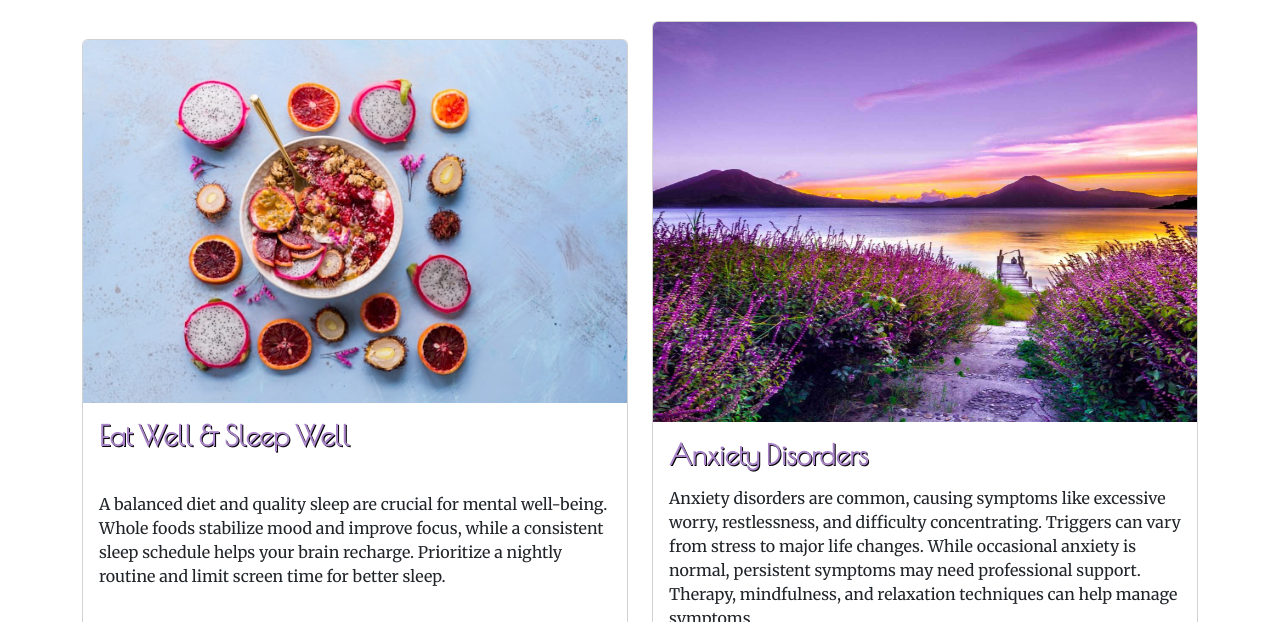
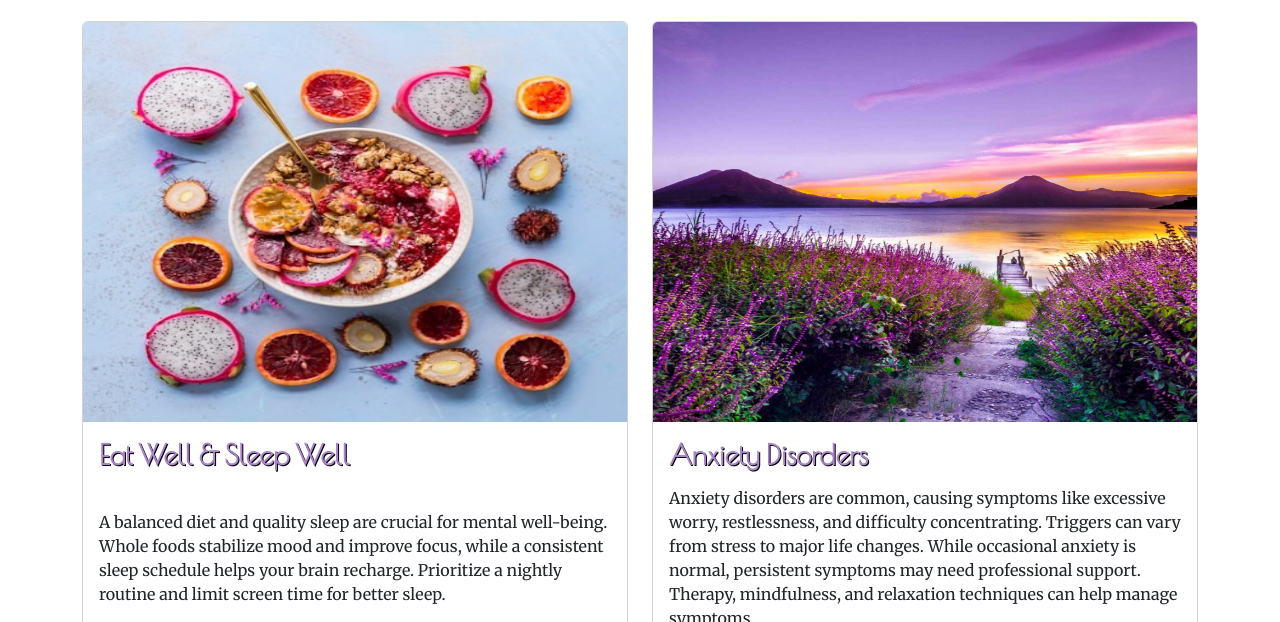
Before and after one commit to Richfletch92/Hope-Harmony, a plain HTML site: page index.html in a window 1280 px wide. Shown: the part 573-1195 px from the top of the page. Drawn offline with nearby package versions, Linux system fonts and the light colour scheme.

Commit message:
change image size

```diff
--- a/index.html
+++ b/index.html
@@ -139,7 +139,7 @@
                     </div>
                     <div class="col-lg-6">
                         <div class="card h-100">
-                            <img src="assets/images/eat-well.jpg" class="card-img-top"
+                            <img src="assets/images/eat-well-new.jpg" class="card-img-top"
                                 alt="Colourful picture of healty foods with a center quote Nourish your Body, Rest your mind">
                             <div class="card-body">
                                 <h3 class="">Eat Well & Sleep Well</h3>
```
Also changed, not shown: assets/images/eat-well-new.jpg (added).
